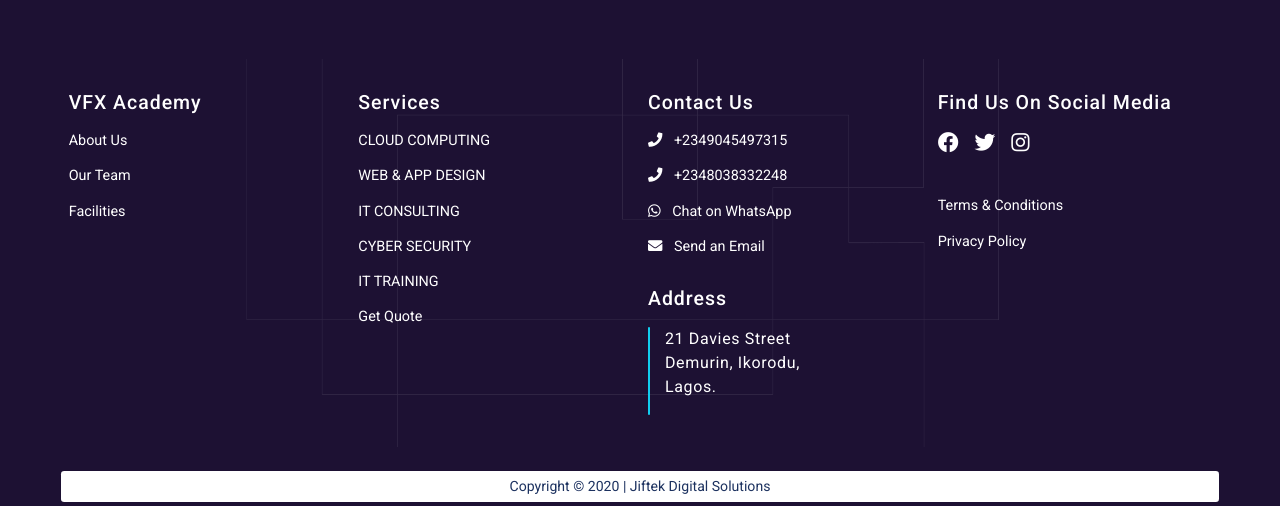
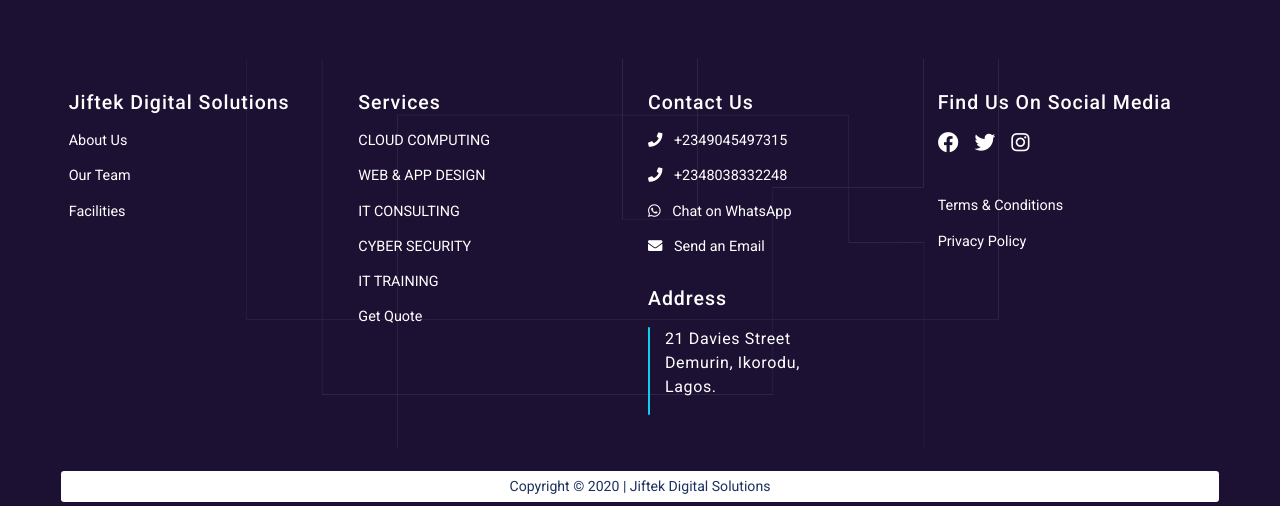
Before and after one commit to YemiAdebayo/jiftekweb, a Django app: page /courses/film-making/ in a window 1280 px wide. Shown: the part 2194-2700 px from the top of the page. Run offline with Django 3.2, Linux system fonts and the light colour scheme; some libraries are stand-ins or nearby versions.

Commit message:
Building langing page

```diff
--- a/pages/templates/pages/base.html
+++ b/pages/templates/pages/base.html
@@ -242,7 +242,7 @@
             <div class="col-md-3 p-2 py-2 py-md-4">
                 <div>
                     <h4 class="text-white">
-                        VFX Academy
+                        Jiftek Digital Solutions
                     </h4>
                     <ul>
                         <li>
```
